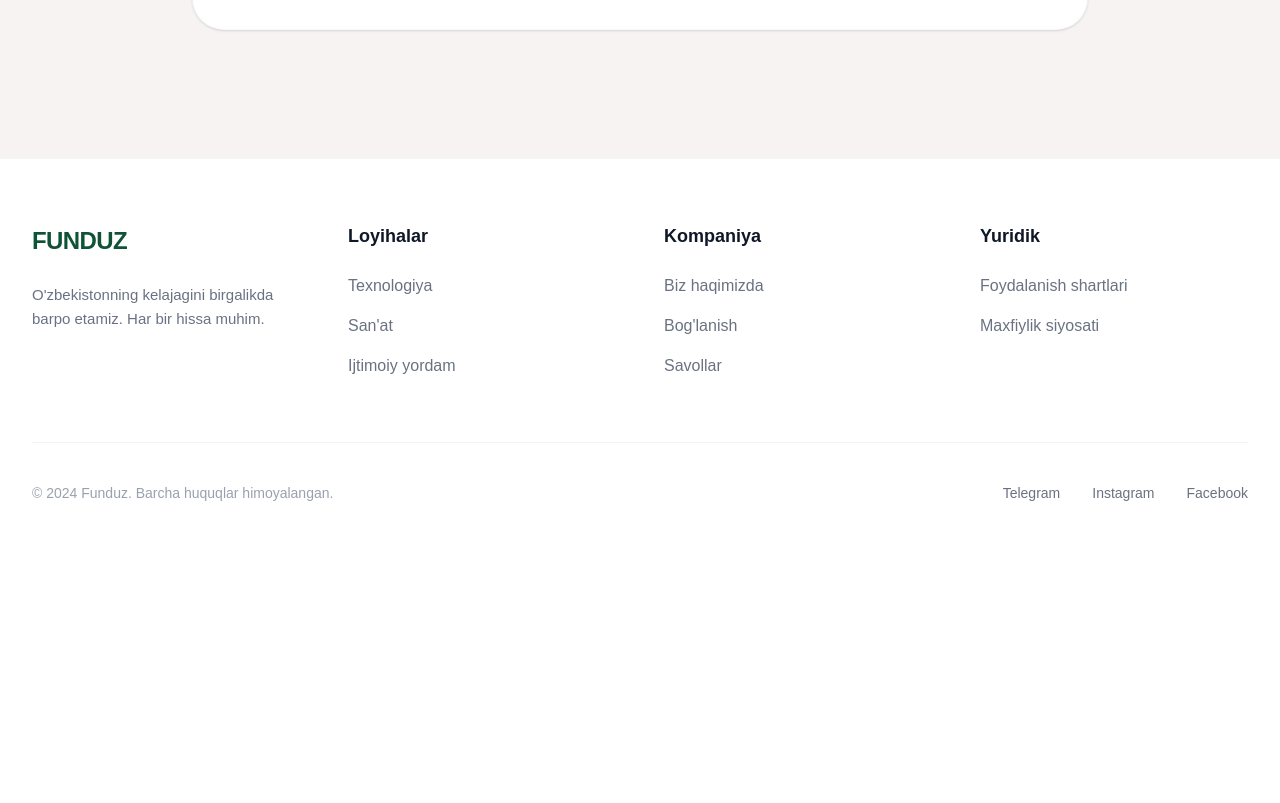
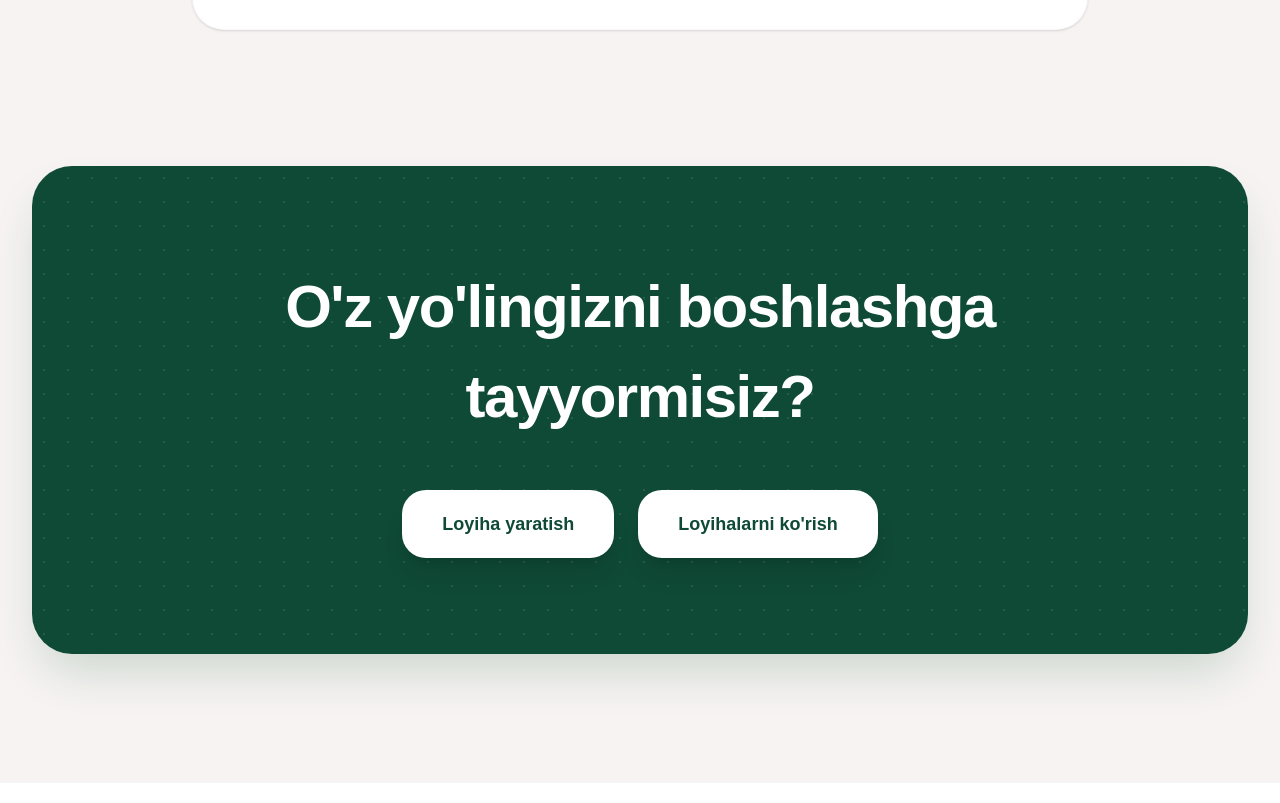
Before and after one commit to Turgunoff/Funduz, a Vue app: page /how-it-works in a window 1280 px wide. Shown: the part 2837-3640 px from the top of the page. Before the commit the page ends 3381 px from the top, so only its background shows below. Built offline with nearby package versions, Linux system fonts and the light colour scheme; the HTML template or start-up script is replaced by a standard one.

Commit message:
feat: add HowItWorksView page and corresponding i18n localization strings

```diff
--- a/src/i18n.ts
+++ b/src/i18n.ts
@@ -73,6 +73,11 @@ const messages = {
             a: "Ha, biz zamonaviy shifrlash usullari va tekshirilgan to'lov tizimlaridan foydalanamiz. Barcha akkauntlar firibgarlikning oldini olish uchun KYC jarayonidan o'tadi."
           }
         ]
+      },
+      cta: {
+        title: "O'z yo'lingizni boshlashga tayyormisiz?",
+        btn_create: "Loyiha yaratish",
+        btn_projects: "Loyihalarni ko'rish"
       }
     },
     explore: {
@@ -343,6 +348,11 @@ const messages = {
             a: "Да, мы используем современные методы шифрования и проверенные платежные системы. Все аккаунты проходят процедуру KYC для предотвращения мошенничества."
           }
         ]
+      },
+      cta: {
+        title: "Готовы начать свой путь?",
+        btn_create: "Создать проект",
+        btn_projects: "Смотреть проекты"
       }
     },
     explore: {
--- a/src/views/HowItWorksView.vue
+++ b/src/views/HowItWorksView.vue
@@ -1,7 +1,7 @@
 <template>
   <div class="min-h-screen relative overflow-hidden">
 
-    <!-- TOP SECTION: Hero & Steps (Background #f8f6f5) -->
+    <!-- TOP SECTION: Hero & Steps -->
     <div class="bg-[#f8f6f5] pb-[100px] lg:pb-[180px]">
       <!-- Hero Section -->
       <div class="relative z-10 pt-16 lg:pt-20">
@@ -46,25 +46,22 @@
       </div>
     </div>
 
-    <!-- Features SECTION (Background restored to #f8f6f5) -->
+    <!-- Features SECTION -->
     <div class="bg-[#f8f6f5] pt-10 pb-20 relative z-20">
       <div class="max-w-[1440px] mx-auto px-4 sm:px-6 lg:px-8">
         <div class="relative py-12">
           <div class="relative z-10 grid grid-cols-1 lg:grid-cols-3 gap-6 lg:gap-8">
-            <!-- Big Card Left (Restored Image) -->
-            <div class="lg:col-span-2 relative bg-[#0f4a36] rounded-[40px] p-8 lg:p-14 overflow-hidden min-h-[400px] lg:min-h-[500px] flex flex-col justify-end group shadow-2xl shadow-green-900/10 transition-all duration-500">
+            <div class="lg:col-span-2 relative bg-[#0f4a36] rounded-[40px] p-8 lg:p-14 overflow-hidden min-h-[400px] lg:min-h-[500px] flex flex-col justify-end group shadow-2xl shadow-green-900/10">
               <div class="absolute inset-0 opacity-20 mix-blend-overlay pointer-events-none group-hover:scale-105 transition-transform duration-1000 grayscale group-hover:grayscale-0">
                 <img src="https://images.unsplash.com/photo-1522071820081-009f0129c71c?auto=format&fit=crop&q=80&w=1200" alt="Collaboration" class="w-full h-full object-cover">
               </div>
               <div class="absolute inset-0 bg-gradient-to-t from-[#0f4a36] via-[#0f4a36]/40 to-transparent"></div>
-
               <div class="relative z-10 w-full lg:w-3/4">
                 <h2 class="text-[28px] lg:text-[44px] font-bold text-white mb-6 leading-tight">{{ $t('how_it_works.features.transparency.title') }}</h2>
                 <p class="text-[14px] lg:text-[17px] text-green-50/80 leading-relaxed font-medium">{{ $t('how_it_works.features.transparency.desc') }}</p>
               </div>
             </div>
 
-            <!-- Small Cards Right -->
             <div class="flex flex-col gap-6 lg:gap-8">
               <div class="bg-[#e9e7e6]/60 backdrop-blur-sm rounded-[40px] p-8 lg:p-10 flex flex-col h-[48%] group hover:bg-[#e9e7e6] transition-all duration-500">
                 <div class="w-12 h-12 bg-[#94654c] rounded-xl flex items-center justify-center mb-8 shadow-lg shadow-orange-900/10">
@@ -73,7 +70,6 @@
                 <h3 class="text-[20px] lg:text-[26px] font-bold text-gray-900 mb-4">{{ $t('how_it_works.features.security.title') }}</h3>
                 <p class="text-[13px] lg:text-[15px] text-gray-600 leading-relaxed font-medium">{{ $t('how_it_works.features.security.desc') }}</p>
               </div>
-
               <div class="bg-[#d2ede0]/60 backdrop-blur-sm rounded-[40px] p-8 lg:p-10 flex flex-col h-[48%] group hover:bg-[#d2ede0] transition-all duration-500">
                 <div class="w-12 h-12 bg-[#0f4a36] rounded-xl flex items-center justify-center mb-8 shadow-lg shadow-green-900/10">
                   <svg class="w-6 h-6 text-white" fill="none" stroke="currentColor" viewBox="0 0 24 24"><path stroke-linecap="round" stroke-linejoin="round" stroke-width="2" d="M12 4.354a4 4 0 110 5.292M15 21H3v-1a6 6 0 0112 0v1zm0 0h6v-1a6 6 0 00-9-5.197M13 7a4 4 0 11-8 0 4 4 0 018 0z" /></svg>
@@ -87,8 +83,8 @@
       </div>
     </div>
 
-    <!-- FAQ SECTION (Background #f6f3f2) -->
-    <div class="bg-[#f6f3f2] pt-24 pb-32 relative z-30 shadow-[0_-30px_60px_-15px_rgba(0,0,0,0.01)]">
+    <!-- FAQ SECTION -->
+    <div class="bg-[#f6f3f2] pt-24 pb-24 relative z-30 shadow-[0_-30px_60px_-15px_rgba(0,0,0,0.01)]">
       <div class="max-w-[1440px] mx-auto px-4 sm:px-6 lg:px-8">
         <div class="text-center mb-16 lg:mb-20">
           <h2 class="text-[32px] md:text-[48px] font-bold text-gray-900 mb-6 tracking-tight">{{ $t('how_it_works.faq.title') }}</h2>
@@ -108,13 +104,46 @@
       </div>
     </div>
 
+    <!-- CTA SECTION -->
+    <div class="bg-[#f6f3f2] pb-32 pt-10">
+      <div class="max-w-[1440px] mx-auto px-4 sm:px-6 lg:px-8">
+        <div class="relative bg-[#0f4a36] rounded-[40px] p-12 lg:p-24 overflow-hidden text-center shadow-2xl shadow-green-900/20">
+          <div class="absolute inset-0 opacity-10 pointer-events-none" style="background-image: radial-gradient(#fff 1px, transparent 1px); background-size: 24px 24px;"></div>
+
+          <div class="relative z-10">
+            <h2 class="text-[32px] md:text-[48px] lg:text-[60px] font-bold text-white mb-12 tracking-tight">
+              {{ $t('how_it_works.cta.title') }}
+            </h2>
+            <div class="flex flex-col sm:flex-row items-center justify-center gap-6">
+              <!-- PRIMARY BUTTON -->
+              <button
+                @click="$router.push('/create')"
+                class="bg-white text-[#0f4a36] px-10 py-5 rounded-3xl font-black text-lg transition-all duration-500 shadow-xl shadow-black/10 hover:shadow-white/20 hover:scale-105 active:scale-95"
+              >
+                {{ $t('how_it_works.cta.btn_create') }}
+              </button>
+              <!-- SECONDARY BUTTON (NOW MATCHES PRIMARY) -->
+              <button
+                @click="$router.push('/explore')"
+                class="bg-white text-[#0f4a36] px-10 py-5 rounded-3xl font-black text-lg transition-all duration-500 shadow-xl shadow-black/10 hover:shadow-white/20 hover:scale-105 active:scale-95"
+              >
+                {{ $t('how_it_works.cta.btn_projects') }}
+              </button>
+            </div>
+          </div>
+        </div>
+      </div>
+    </div>
+
   </div>
 </template>
 
 <script setup lang="ts">
 import { ref } from "vue";
 import { useI18n } from "vue-i18n";
+import { useRouter } from "vue-router";
 const { locale } = useI18n();
+const router = useRouter();
 const userType = ref("author");
 const activeFaq = ref<number | null>(0);
 const toggleFaq = (idx: number) => { activeFaq.value = activeFaq.value === idx ? null : idx; };
```
